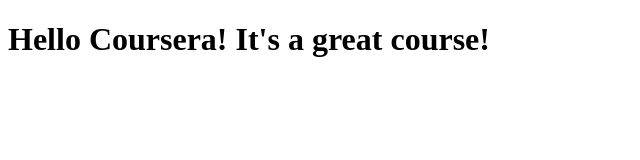
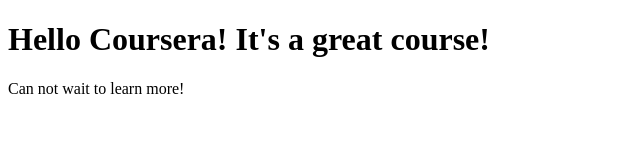
Before and after one commit to jeffryhall/coursera-jh, a plain HTML site: page site/index.html in a window 1280 px wide. Shown: the whole page, without its empty margins (0-640 px from the left). Drawn offline with Linux system fonts and the light colour scheme.

Commit message:
Another addition

```diff
--- a/site/index.html
+++ b/site/index.html
@@ -7,5 +7,6 @@
 </head>
 <body>
 <h1>Hello Coursera! It's a great course!</h1>
+<p>Can not wait to learn more!</p>
 </body>
 </html>
```
